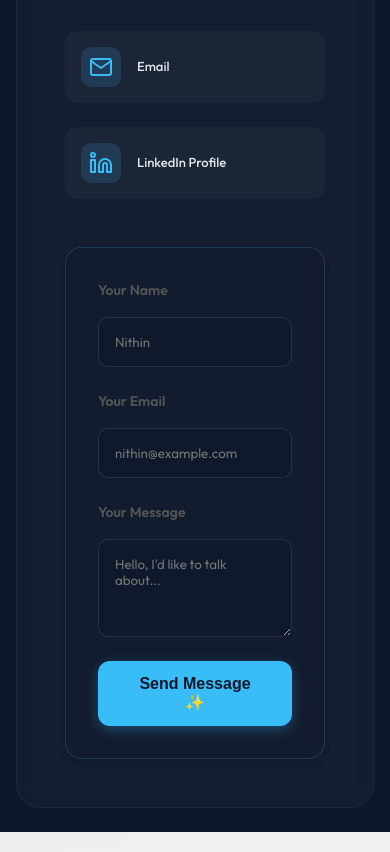
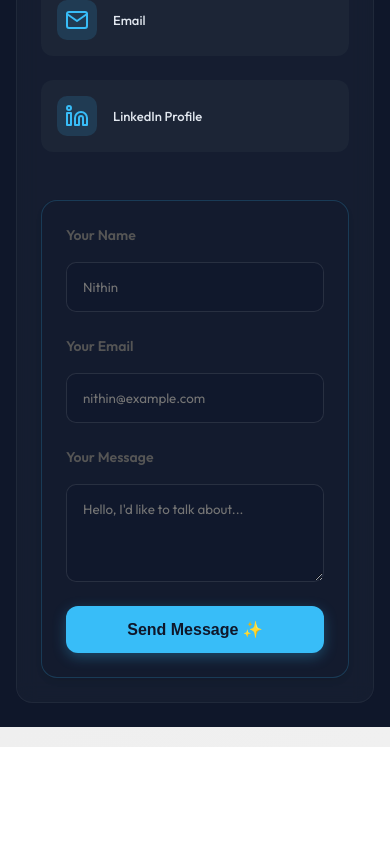
Before and after one commit to Nithinhelloweb/CGPA_REACT_V1, a React (Vite) app in the folder cgpa-calculator-react/: page /developer in a window 390 px wide. Shown: the part 5193-6045 px from the top of the page. After the commit the page ends 5940 px from the top, so only its background shows below. Built offline with nearby package versions, Linux system fonts and the light colour scheme; no server answers.

Commit message:
UI: Make contact form full width on mobile

```diff
--- a/cgpa-calculator-react/src/pages/DeveloperInfo.css
+++ b/cgpa-calculator-react/src/pages/DeveloperInfo.css
@@ -658,6 +658,16 @@
         font-size: 2.5rem;
     }
 
+    .contact-wrapper {
+        padding: 1.5rem;
+        border-radius: 16px;
+    }
+
+    .contact-form-wrapper {
+        padding: 1.5rem;
+        width: 100%;
+    }
+
     .hero-title {
         font-size: 1.4rem;
     }
```
